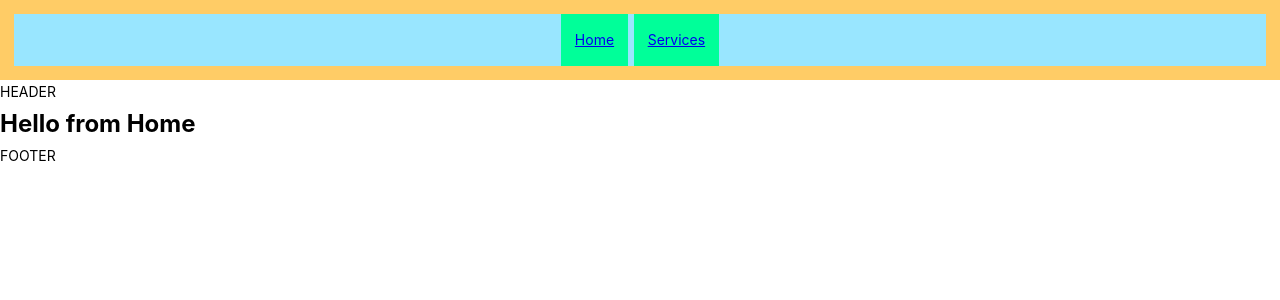
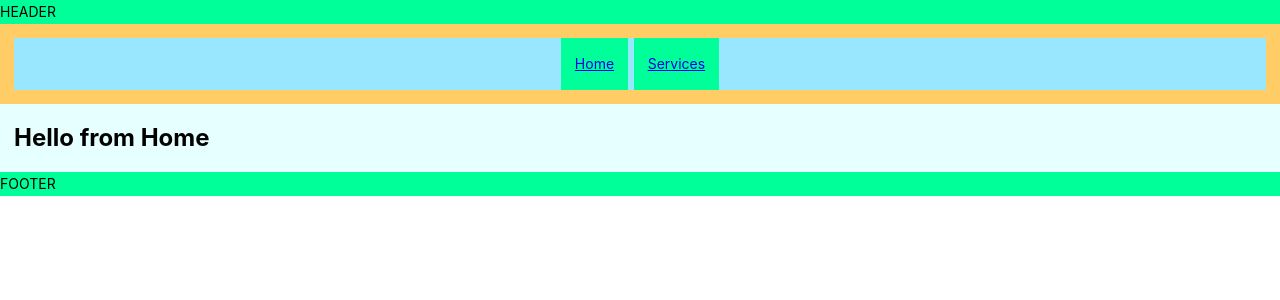
Before and after one commit to igoryen/zenkova, a React (Create React App) app: page / in a window 1280 px wide. Shown: the top 300 px of the page. Built offline with nearby package versions, Linux system fonts and the light colour scheme.

Commit message:
Started Sass stylesheets for Layout.js

```diff
--- a/src/pages/Layout/Layout.js
+++ b/src/pages/Layout/Layout.js
@@ -1,3 +1,4 @@
+import "../../styles/mainStyle.scss";
 import { Outlet } from "react-router-dom";
 import React from "react";
 import MainNav from "../../components/MainNav";
@@ -23,15 +24,15 @@ class Layout extends React.Component {
 
     render() {
         return (
-            <div className="spaceship">
-
-                <MainNav />
-
-                <section>
+            <div className="layout">
+                <section className="header-body-footer">
                     <header>
                         HEADER
                     </header>
-                    <Outlet />
+                    <MainNav />
+                    <div className="layout-outlet">
+                        <Outlet />
+                    </div>
                     <footer>
                         FOOTER
                     </footer>
--- a/src/styles/Layout/layout.scss
+++ b/src/styles/Layout/layout.scss
@@ -0,0 +1,15 @@
+section {
+    header,
+    footer {
+        background-color: $color3;
+    }
+    &.header-body-footer {
+        background-color: $color4;
+        // padding: 1em;
+    }
+
+    .layout-outlet {
+        background-color: $color4;
+        padding: 1em;
+    }
+}
--- a/src/styles/colors.scss
+++ b/src/styles/colors.scss
@@ -1,3 +1,4 @@
 $color1: #ffcc66;
 $color2: #99e6ff;
 $color3: #00ff99;
+$color4: #e6ffff;
--- a/src/styles/mainStyle.scss
+++ b/src/styles/mainStyle.scss
@@ -1,3 +1,4 @@
 @import "../styles//globals.scss";
 @import "../styles/colors.scss";
 @import "../styles/components/mainNav.scss";
+@import "../styles/Layout/layoutMain.scss";
```
